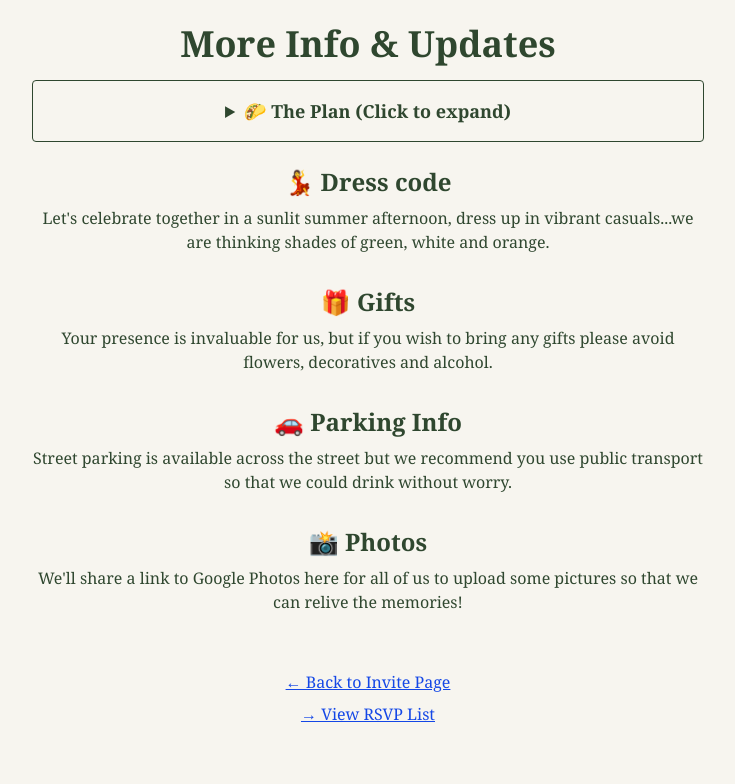
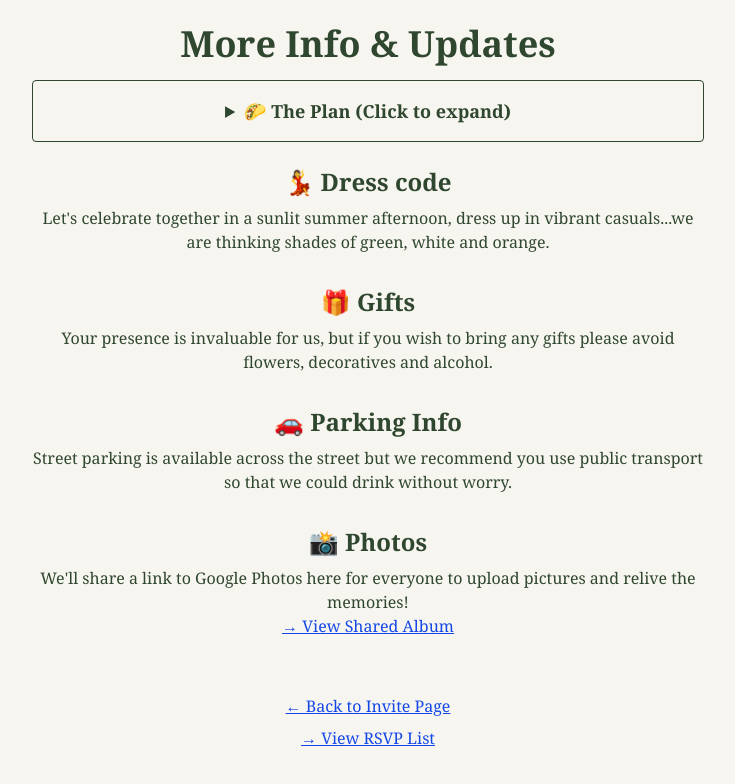
Before and after one commit to ankitdvenom/housewarming5thJuly2025, a Next.js app: page /details in a window 1280 px wide. Shown: the top 784 px of the page, without its empty margins (272-1007 px from the left). Built offline with nearby package versions, Linux system fonts and the light colour scheme.

Commit message:
Update page.tsx

```diff
--- a/app/details/page.tsx
+++ b/app/details/page.tsx
@@ -61,7 +61,18 @@ export default function DetailsPage() {
 
         <div className="mb-8">
           <h2 className="text-2xl font-semibold mb-2">📸 Photos</h2>
-          <p>We'll share a link to Google Photos here for all of us to upload some pictures so that we can relive the memories!</p>
+          <p>
+  We'll share a link to Google Photos here for everyone to upload pictures and relive the memories!<br/>
+  <a
+    href="https://photos.google.com/share/AF1QipOFWtGGaPJX3Dvrds_-DARkKbruEZhbgc0yWybNb7WmB9jeCwFSCmc_K2V7S3N9_w?key=bm5yTTdqYzgxWFF4OVA2Y2R3eDFDa2xrOG5jUVF3"
+    target="_blank"
+    rel="noopener noreferrer"
+    className="text-blue-700 underline"
+  >
+    → View Shared Album
+  </a>
+</p>
+
         </div>
 
         <Link href="/" className="mt-6 inline-block text-blue-700 underline">
```
